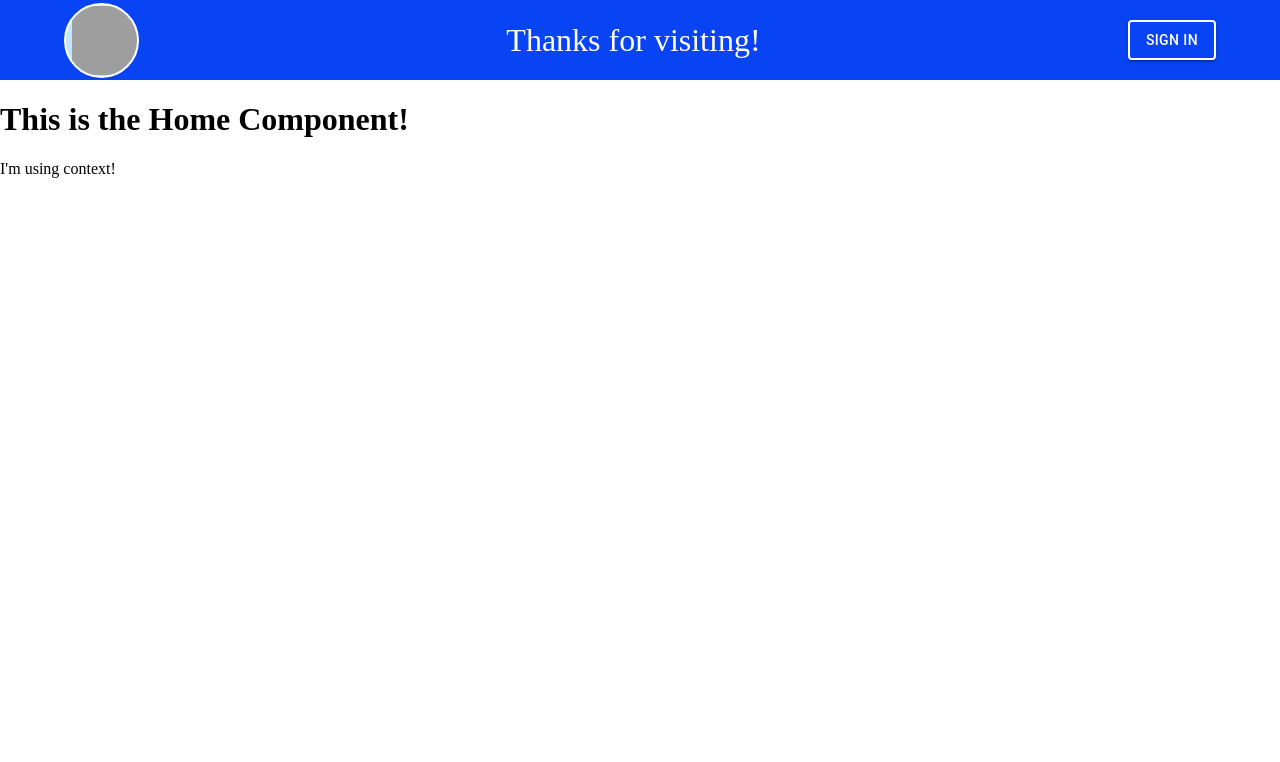
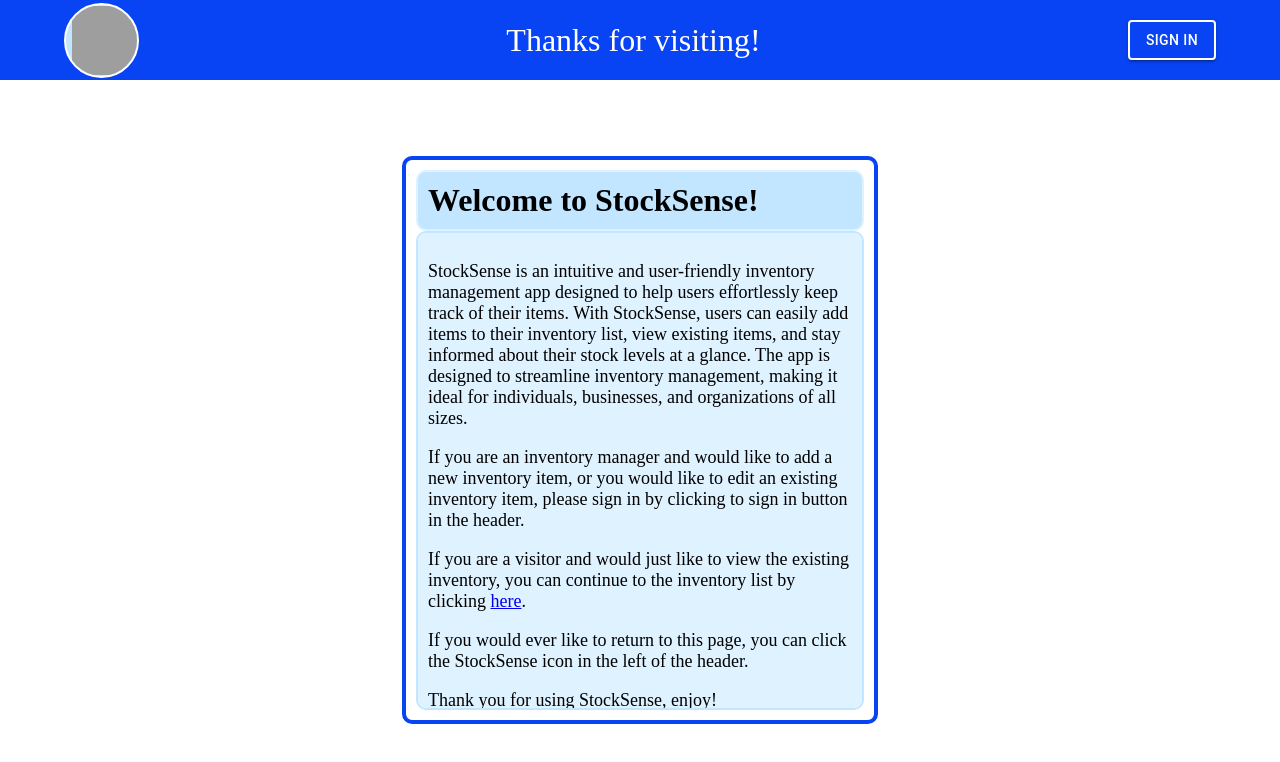
Before and after one commit to loseyga/Z-Prefix-CRUD-App, a React (Create React App) app in the folder frontend/crud-app/: page / in a window 1280 px wide. Shown: the top 762 px of the page. Built offline with nearby package versions, Linux system fonts and the light colour scheme; grey boxes are pictures that could not be loaded.

Commit message:
home page completed

```diff
--- a/frontend/crud-app/src/App.js
+++ b/frontend/crud-app/src/App.js
@@ -2,6 +2,8 @@ import { useState, useEffect, createContext} from 'react';
 import { BrowserRouter, Route, Routes } from 'react-router-dom';
 import styled from 'styled-components';
 import { Header, Home, Inventory, Item, SignIn, SignUp } from './components';
+
+import { typography } from '@mui/system';
 
 export const AppContext = createContext();
 
@@ -53,6 +55,8 @@ const AppWrapper = styled.div`
   display: grid;
   grid-template-rows: 10% 90%;
   background-color: #ffffff;
+  font-family: typography;
+  font-size: large;
 `;
 
 const HeaderContainer = styled.div`
--- a/frontend/crud-app/src/components/Home.js
+++ b/frontend/crud-app/src/components/Home.js
@@ -6,9 +6,68 @@ import { AppContext } from '../App'
 export default function Home() {
     const { testStr } = useContext(AppContext);
     return (
-        <>
-            <h1>This is the Home Component!</h1>
-            { testStr}
-        </>
+        <HomeWrapper>
+            <WelcomeWrapper>
+                <WelcomeTitle>Welcome to StockSense! </WelcomeTitle>
+                <WelcomeInfo>
+                    <p>
+                        StockSense is an intuitive and user-friendly inventory management
+                        app designed to help users effortlessly keep track of their items.
+                        With StockSense, users can easily add items to their inventory list,
+                        view existing items, and stay informed about their stock levels at a glance.
+                        The app is designed to streamline inventory management, making it ideal for
+                        individuals, businesses, and organizations of all sizes.
+                    </p>
+                    <p>
+                        If you are an inventory manager and would like to add a new inventory
+                        item, or you would like to edit an existing inventory item, please sign in by
+                        clicking to sign in button in the header.
+                    </p>
+                    <p>
+                        If you are a visitor and would just like to view the existing inventory,
+                        you can continue to the inventory list by clicking <Link to="/inventory">here</Link>.
+                    </p>
+                    <p>
+                        If you would ever like to return to this page, you can click the StockSense
+                        icon in the left of the header.
+                    </p>
+                    <p>Thank you for using StockSense, enjoy!</p>
+                </WelcomeInfo>
+            </WelcomeWrapper>
+        </HomeWrapper>
     )
 }
+
+const HomeWrapper=styled.div`
+display: flex;
+justify-content: center;
+align-items: center;
+height: 100%;
+`
+const WelcomeWrapper=styled.div`
+display: flex;
+flex-direction: column;
+justify-content: space-evenly;
+background-color: white;
+height: 75%;
+width: 35%;
+min-width: 400px;
+padding: 10px;
+border-radius: 10px;
+border: 4px solid #0844f4;
+`
+const WelcomeTitle=styled.div`
+padding: 10px;
+background-color: #c2e6ff;
+border: 2px solid #dff2ff;
+border-radius: 10px;
+font-size: xx-large;
+font-weight: 800;
+`
+const WelcomeInfo=styled.div`
+padding: 10px;
+overflow: auto;
+background-color: #dff2ff;
+border: 2px solid #c2e6ff;
+border-radius: 10px;
+`
```
